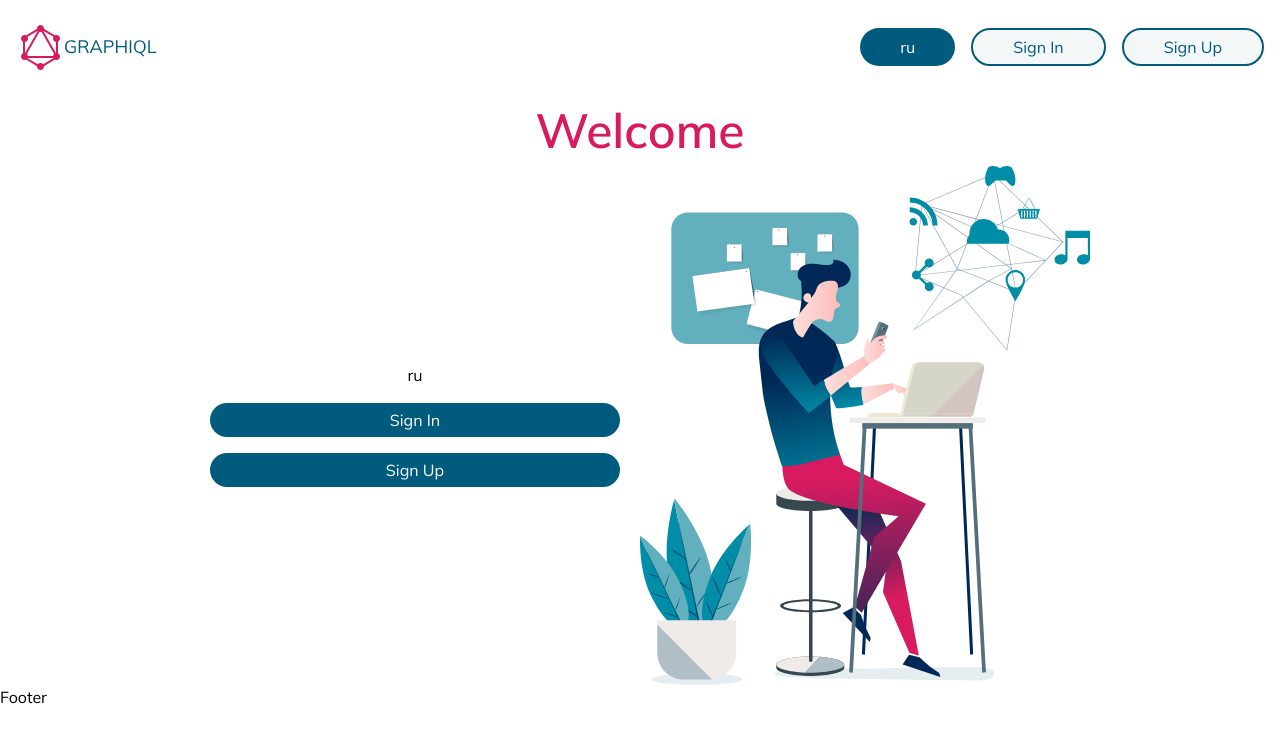
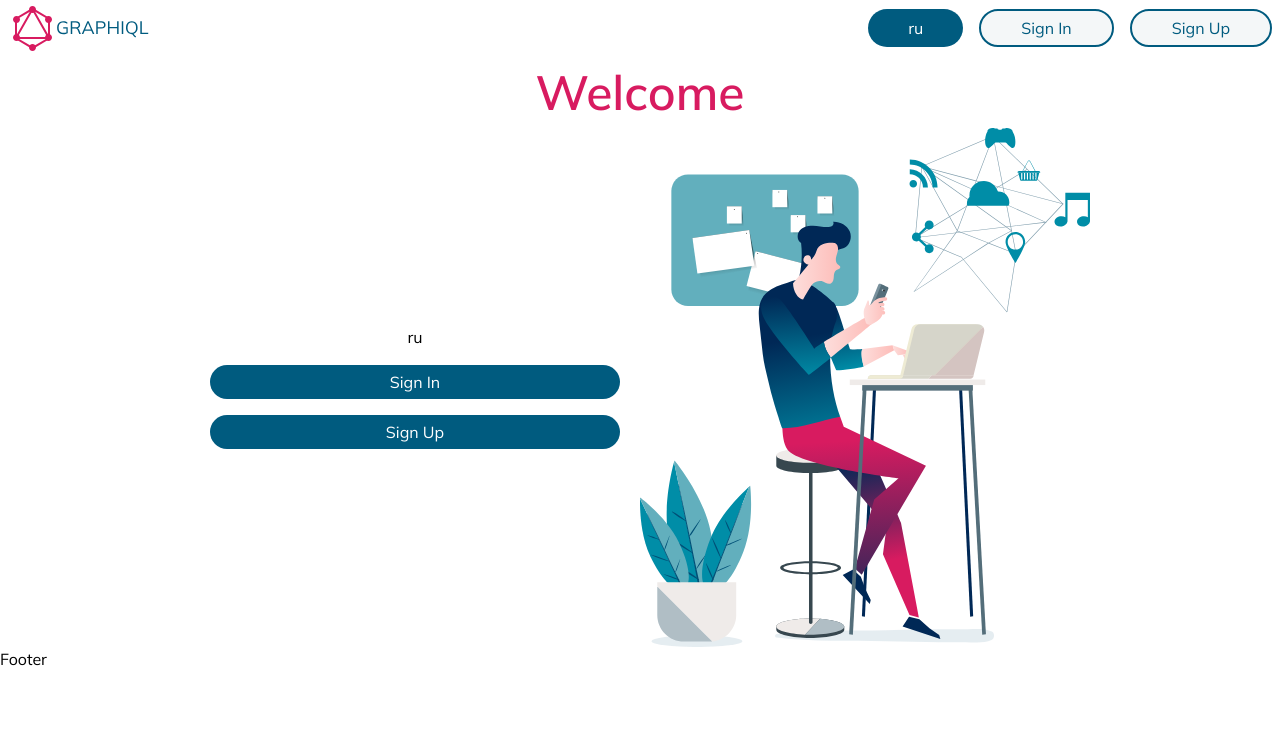
Before and after one commit to shoxakrshn/graphiql-app, a React (Vite) app: page / in a window 1280 px wide. Shown: the top 742 px of the page. Built offline with nearby package versions, Linux system fonts and the light colour scheme.

Commit message:
feat: edit styles of header

```diff
--- a/src/widgets/Header/Header.module.scss
+++ b/src/widgets/Header/Header.module.scss
@@ -1,10 +1,10 @@
 .header {
-  @apply p-4 sticky top-0;
+  @apply px-2 py-1 sticky top-0;
   background-color: white;
   transition: background-color 0.3s ease;
 
   button {
-    @apply my-3;
+    @apply my-1;
   }
 
   &.scrolled {
@@ -29,7 +29,7 @@
 }
 
 .mobileMenuContent {
-  @apply lg:hidden p-4 flex flex-col;
+  @apply lg:hidden flex p-2 flex-col;
 }
 
 .closeButton {
```
